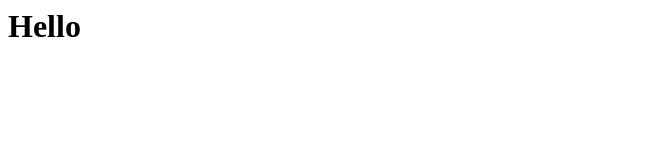
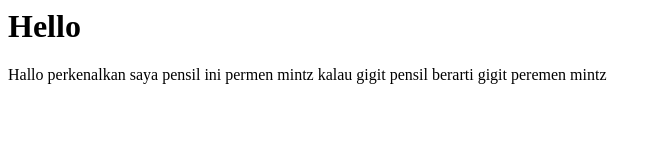
Before and after one commit to alifnl11/Project-R5, a plain HTML site: page hello.html in a window 1280 px wide. Shown: the whole page, without its empty margins (0-662 px from the left). Drawn offline with Linux system fonts and the light colour scheme.

Commit message:
leni bau belu mandi

```diff
--- a/hello.html
+++ b/hello.html
@@ -7,6 +7,6 @@
    </HEAD>
 <BODY>
    <H1>Hello</H1>
-   <P></P>
+   <P>Hallo perkenalkan saya pensil ini permen mintz kalau gigit pensil berarti gigit peremen mintz</P>
 </BODY>
 </HTML>
```
